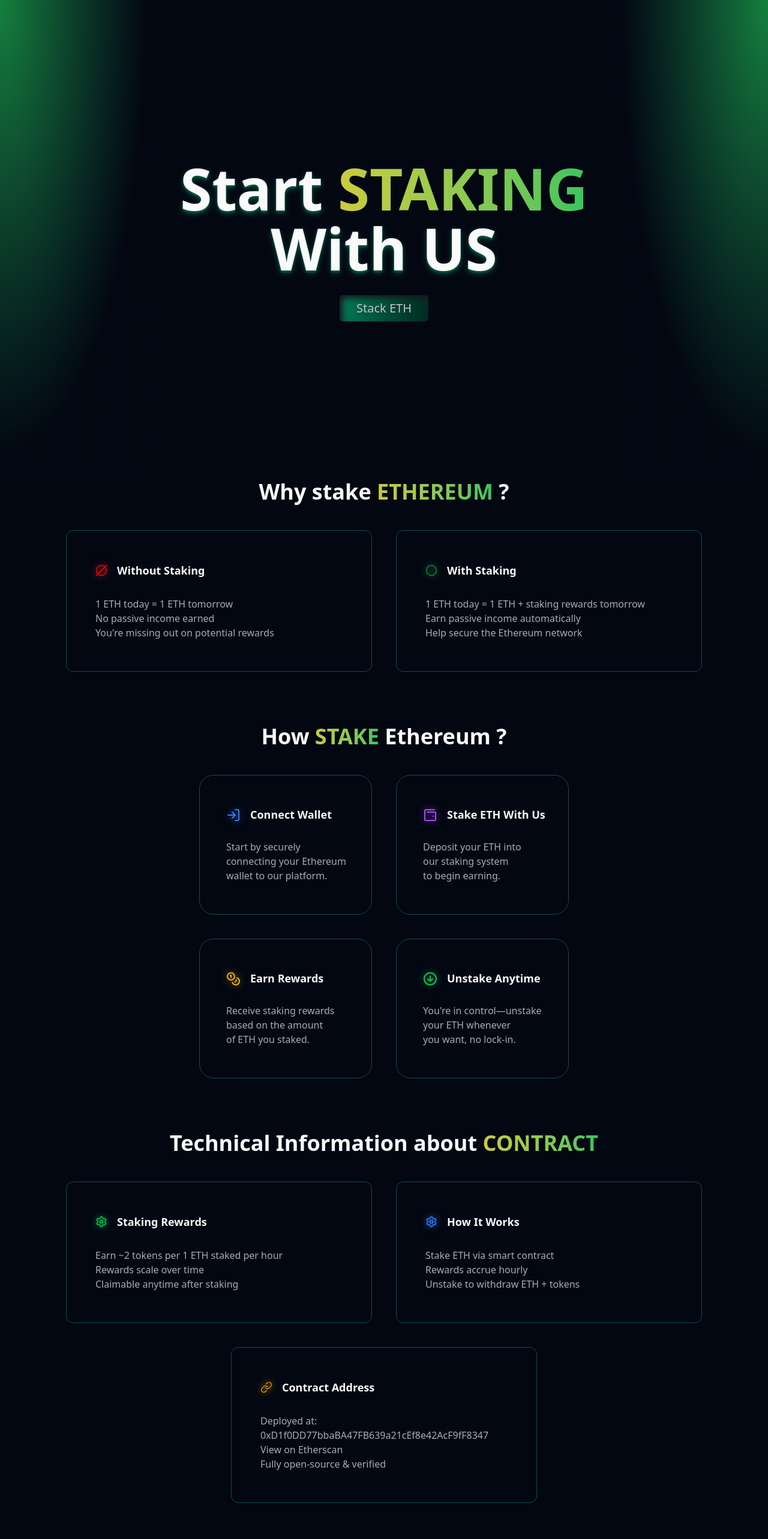
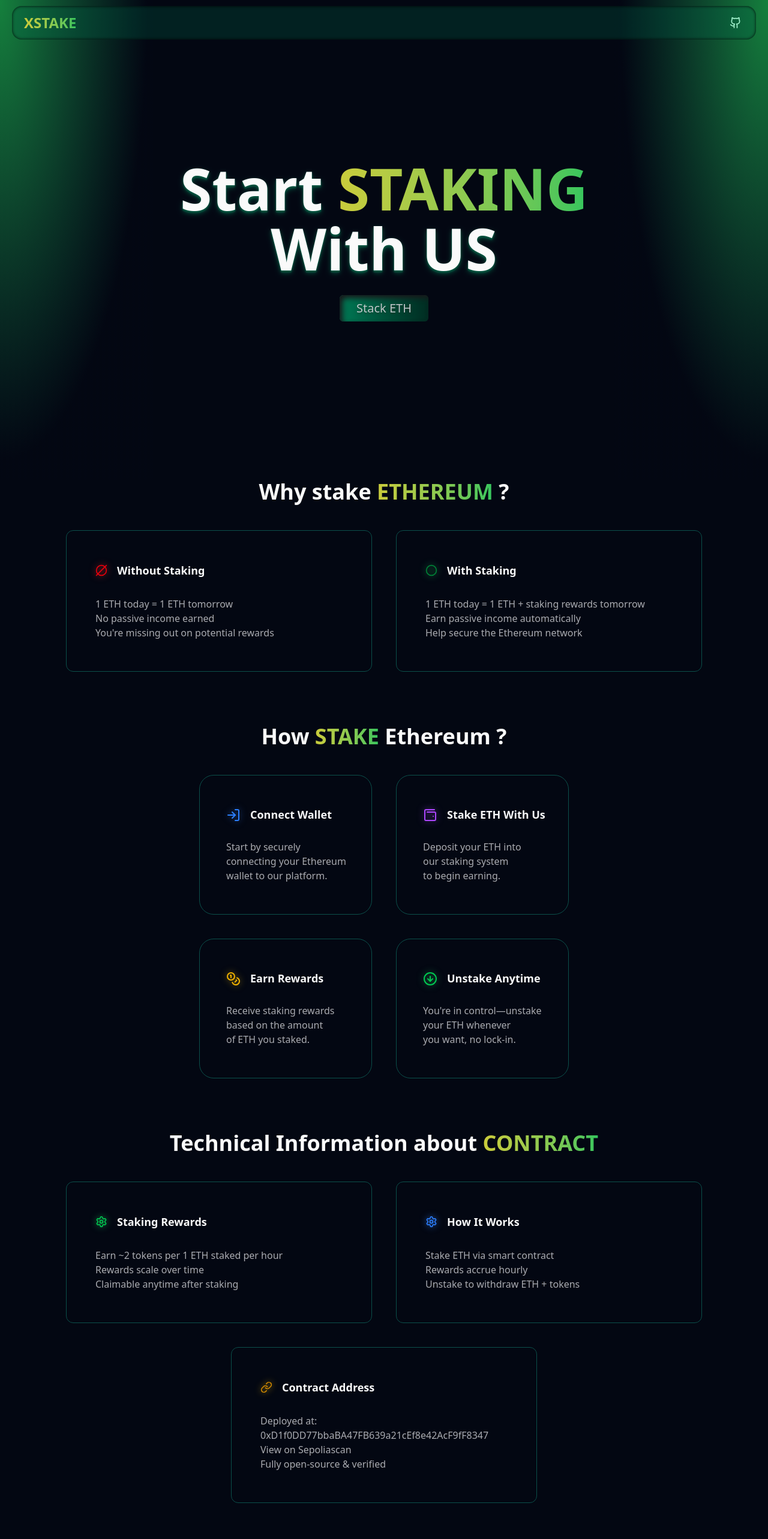
Before and after one commit to Nikuunj/Staking, a Next.js app in the folder client/: page / in a window 1280 px wide. Shown: the top 2566 px of the page at 60% size. Built offline with nearby package versions, Linux system fonts and the light colour scheme; what wagmi would draw is missing.

Commit message:
update: navbar

```diff
--- a/client/app/layout.tsx
+++ b/client/app/layout.tsx
@@ -2,6 +2,8 @@ import type { Metadata } from "next";
 import { Geist, Geist_Mono } from "next/font/google";
 import "./globals.css";
 import Provider from "@/components/Provider";
+import Footer from "@/components/ui/Footer";
+import NavBar from "@/components/ui/NavBar";
 
 const geistSans = Geist({
   variable: "--font-geist-sans",
@@ -29,7 +31,9 @@ export default function RootLayout({
         className={`${geistSans.variable} ${geistMono.variable} antialiased bg-gray-950 text-zinc-50`}
       >
         <Provider>
+          <NavBar />
           {children}
+          <Footer />
         </Provider>
       </body>
     </html>
--- a/client/components/home/TechnicalInfo.tsx
+++ b/client/components/home/TechnicalInfo.tsx
@@ -35,7 +35,7 @@ function TechnicalInfo() {
                Icon={<LinkIcon className="w-5 h-5 text-yellow-600 drop-shadow-[0_0_6px_rgba(234,179,8,0.8)]" />}
                points={[
                   "Deployed at: " + stacking_address,
-                  "View on Etherscan",
+                  "View on Sepoliascan",
                   "Fully open-source & verified"
                ]}
             />
--- /dev/null
+++ b/client/components/ui/Footer.tsx
@@ -0,0 +1,10 @@
+
+function Footer() {
+   return (
+      <div>
+         footer
+      </div>
+   )
+}
+
+export default Footer
--- /dev/null
+++ b/client/components/ui/NavBar.tsx
@@ -0,0 +1,24 @@
+import Link from "next/link"
+import ShiningText from "./ShiningText"
+import { GithubIcon } from "lucide-react"
+
+function NavBar() {
+   return (
+      <div className={`fixed min-w-screen top-2.5 overflow-hidden z-50`}>
+         <div className={`bg-emerald-800/30 inset-shadow-[0px_0px_5px] items-center  inset-shadow-black/90 mx-5 px-5 py-3 rounded-2xl flex justify-between`}>
+            <h1 className="font-bold text-2xl">
+               <ShiningText text="XStake" />
+            </h1>
+            <div>
+               <Link href={'https://github.com/Nikuunj/staking'}>
+                  <div className="hover:bg-emerald-700/40 p-1 rounded-md">
+                     <GithubIcon className="text-emerald-200 w-5 h-5" />
+                  </div>
+               </Link>
+            </div>
+         </div>
+      </div>
+   )
+}
+
+export default NavBar
```
